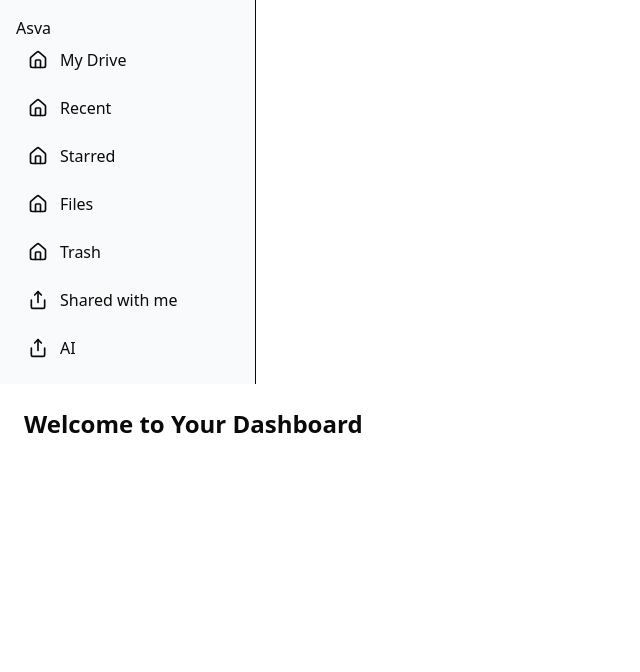
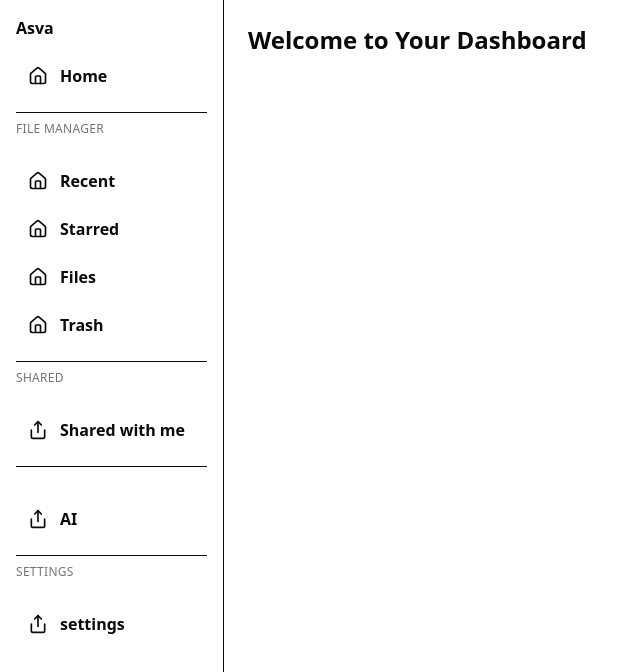
Before and after one commit to Saki-A5/Asva-drive, a Next.js app: page /dashboard in a window 1280 px wide. Shown: the top 672 px of the page, without its empty margins (0-640 px from the left). Built offline with nearby package versions, Linux system fonts and the light colour scheme.

Commit message:
replacing existing work with new work

```diff
--- a/src/app/components/Sidenav.tsx
+++ b/src/app/components/Sidenav.tsx
@@ -1,44 +1,134 @@
 'use client'
-import { HomeIcon, ShareIcon } from "lucide-react";
-import Link from "next/link";
+import React from "react"
+import Link from "next/link"
+import { HomeIcon, ShareIcon } from "lucide-react"
+import { Sheet, SheetTrigger, SheetContent } from "@/components/ui/sheet"
+import { Button } from "@/components/ui/button"
+import { Menu } from "lucide-react"
+
+// Icon type for lucide-react components
+type IconType = React.ComponentType<React.SVGProps<SVGSVGElement>>
+
+type LinkItem = { href: string; label: string; icon: IconType }
+type SectionItem = { label: string; links: LinkItem[] }
+type SideItem = LinkItem | SectionItem
+
+const sidelinks: SideItem[] = [
+  { href: '/dashboard', label: "Home", icon: HomeIcon },
+  {
+    label: "File manager",
+    links: [
+      { href: '#', label: "Recent", icon: HomeIcon },
+      { href: '#', label: "Starred", icon: HomeIcon },
+      { href: '#', label: "Files", icon: HomeIcon },
+      { href: '#', label: "Trash", icon: HomeIcon },
+    ],
+  },
+  {
+    label: "Shared",
+    links: [
+      { href: "#", label: "Shared with me", icon: ShareIcon },
+    ],
+  },
+  { href: "#", label: "AI", icon: ShareIcon },
+  { href: "#", label: "settings", icon: ShareIcon },
+]
+
+const Sidenav = ({ children }: { children: React.ReactNode })  => {
+  const desktopview = () => {
+    return (
+      <nav className="flex flex-col space-y-2">
+          {sidelinks.map((section, index) => {
+            // Narrow: is this a grouped section (has links) or a single link?
+            const isGroup = 'links' in section && Array.isArray(section.links)
+            // both LinkItem and SectionItem have `label`, so safe to use as key
+            const key = section.label
+
+            if (isGroup) {
+              return (
+                <div key={key}>
+                  <div className="flex flex-col space-y-2">
+                    {section.links.map((link) => {
+                      const Icon = link.icon
+                      return (
+                        <Link
+                          key={link.href}
+                          href={link.href}
+                          className="flex items-center gap-3 rounded-lg px-3 py-2 hover:bg-accent hover:text-accent-foreground transition"
+                        >
+                          <Icon className="h-5 w-5" />
+                          <span className="font-semibold ">{link.label}</span>
+                        </Link>
+                      )
+                    })}
+                  </div>
+
+                  {index < sidelinks.length - 1 &&  (
+                    <div className="my-4 border-t pt-2">
+                      {"links" in sidelinks[index + 1] && (
+                      <p className="text-xs pl-4 md:pl-0 text-muted-foreground uppercase tracking-wide">
+                        {sidelinks[index + 1]?.label ?? ""}
+                      </p>
+                      )}
+                    </div>
+                  )}
+                </div>
+              )
+            }
+
+            // single link branch (safe to access href)
+            const single = section as LinkItem
+            const Icon = single.icon
+            return (
+              <div key={key}>
+                <Link
+                  href={single.href}
+                  className="flex items-center gap-3 rounded-lg px-3 py-2 hover:bg-accent hover:text-accent-foreground transition"
+                >
+                  <Icon className="h-5 w-5" />
+                  <span className="font-semibold">{single.label}</span>
+                </Link>
+
+                {index < sidelinks.length - 1 && (
+                  <div className="my-4 border-t pt-2">
+                    <p className="text-xs pl-4 md:pl-0 text-muted-foreground uppercase tracking-wide">
+                      {sidelinks[index + 1]?.label ?? ""}
+                    </p>
+                  </div>
+                )}
+              </div>
+            )
+          })}
+        </nav>
+    )
+  }
+  return (
+    <div className="flex min-h-screen">
+      {/* Desktop Sidebar */}
+      <div className="hidden sm:flex w-56 flex-col border-r bg-background p-4">
+        <Link href="/" className="font-bold mb-4">Asva</Link>
+        {desktopview()}
+      </div>
 
 
-const links = [
-
-  {href:'/dashboard', label: "My Drive", icon: HomeIcon},
-  {href:'#', label: "Recent", icon: HomeIcon},
-  {href:'#', label: "Starred", icon: HomeIcon},
-  {href:'#', label: "Files", icon: HomeIcon},
-  {href:'#', label: "Trash", icon: HomeIcon},
-  {href: "#", label: "Shared with me", icon: ShareIcon},
-  {href: "#", label: "AI", icon: ShareIcon},
-]
-
-const Sidenav = ({children} : {children: React.ReactNode}) => {
-  return (
-    <>
-    <div className="flex h-min-screen">
-      {/* Desktop Sidebar */}
-      <div className="hidden md:flex w-64 flex-col border-r bg-gray-50 p-4">
-        <div>Asva</div>
-        <nav className="flex flex-col space-y-2">
-          {links.map(({ href, label, icon: Icon }) => (
-            <Link
-              key={href}
-              href={href}
-              className="flex items-center gap-3 rounded-lg px-3 py-2 hover:bg-gray-200 transition"
-            >
-              <Icon className="h-5 w-5" />
-              <span>{label}</span>
-            </Link>
-          ))}
-        </nav>
-      </div>
+      <Sheet>
+        <SheetTrigger asChild>
+          <Button
+            variant="outline"
+            size="icon"
+            className="absolute top-4 left-4 sm:hidden"
+          >
+            <Menu className="h-6 w-6" />
+          </Button>
+        </SheetTrigger>
+        <SheetContent side="left" className="w-64">
+          <Link href="/" className="font-bold mb-4 pl-6 pt-4">Asva</Link>
+          {desktopview()}
+        </SheetContent>
+      </Sheet>
+      {/* Main content */}
+      <main className="flex-1 p-6">{children}</main>
     </div>
-
-    <main className="flex-1 p-6">{children}</main>
-    </>
-  );
+  )
 }
-
-export default Sidenav;
+export default Sidenav
```
